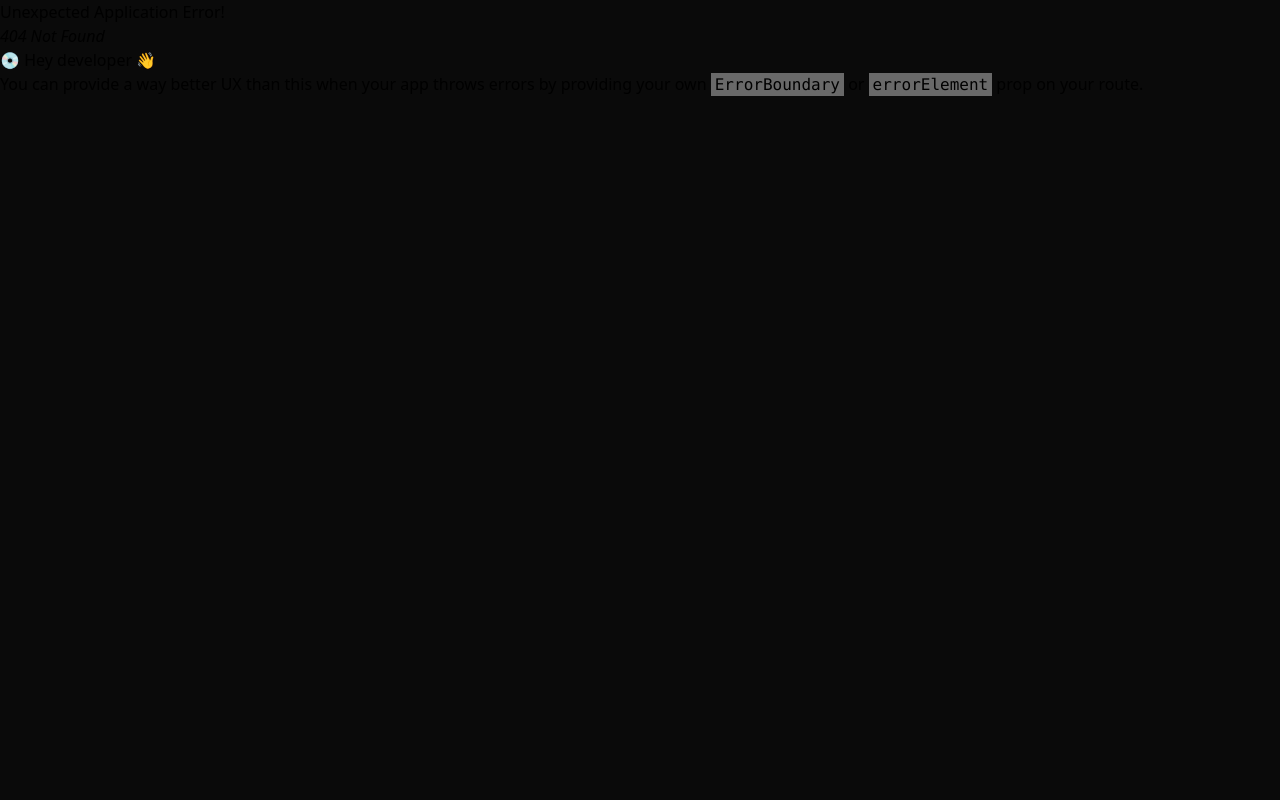
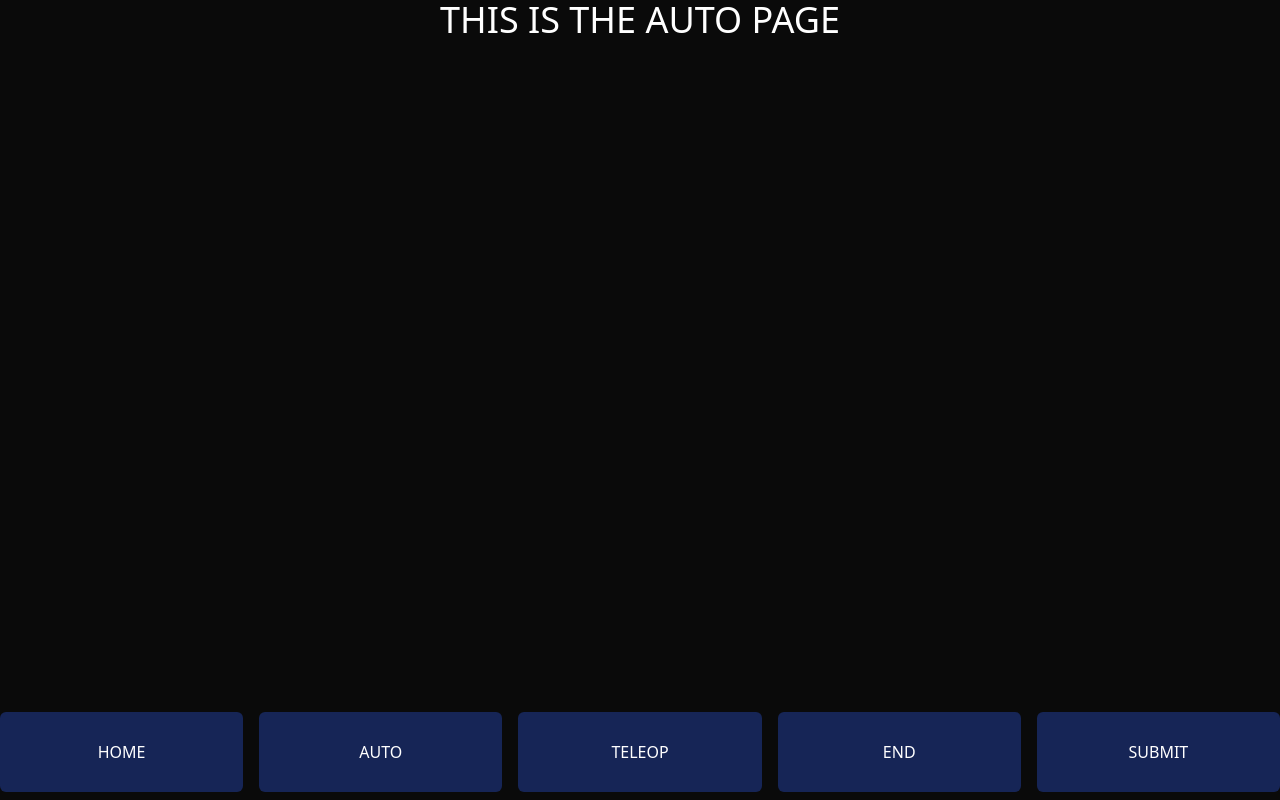
Before and after one commit to TVA018/scouting-app-practice, a React (Vite) app: page /scouting-app-practice/auto in a window 1280 px wide. Before the commit this address had no page. Built offline with nearby package versions, Linux system fonts and the light colour scheme.

Commit message:
Fix problems with deploying to gh-pages

```diff
--- a/src/components/Home/Page.tsx
+++ b/src/components/Home/Page.tsx
@@ -32,7 +32,7 @@ function Page() {
           <RetrieveDataButton />
         </form>
         <div className="flex flex-row justify-center w-full my-4">
-          <img className={`w-150 h-auto${context.flipField ? " scale-x-[-1]" : ""}`} src="/gameField.png" alt="image of field" />
+          <img className={`w-150 h-auto${context.flipField ? " scale-x-[-1]" : ""}`} src="/scouting-app-practice/gameField.png" alt="image of field" />
         </div>
         <div className="flex flex-row justify-center w-full my-0">
           <input type="checkbox" id="flip-field" onChange={(e) => context.setFlipField && context.setFlipField(e.target.checked)} />
--- a/src/components/NavigationBar.tsx
+++ b/src/components/NavigationBar.tsx
@@ -7,7 +7,7 @@ interface ButtonProps {
 
 const RedirectButton = ({text, url}: ButtonProps) => {
   return (
-    <Link to={url}>
+    <Link to={`/scouting-app-practice${url}`}>
       <button className="text-md bg-blue-950 hover:bg-blue-800 cursor-pointer text-white h-20 w-[19vw] rounded-md">{text}</button>
     </Link>
   )
--- a/vite.config.ts
+++ b/vite.config.ts
@@ -6,5 +6,5 @@ import tailwindcss from "@tailwindcss/vite";
 
 export default defineConfig({
   plugins: [react(), tailwindcss()],
-  //base: "https://tva018.github.io/scouting-app-practice/"
+  base: "https://tva018.github.io/scouting-app-practice/"
 })
```
Also changed, not shown: src/main.tsx (+5 -5 lines).
